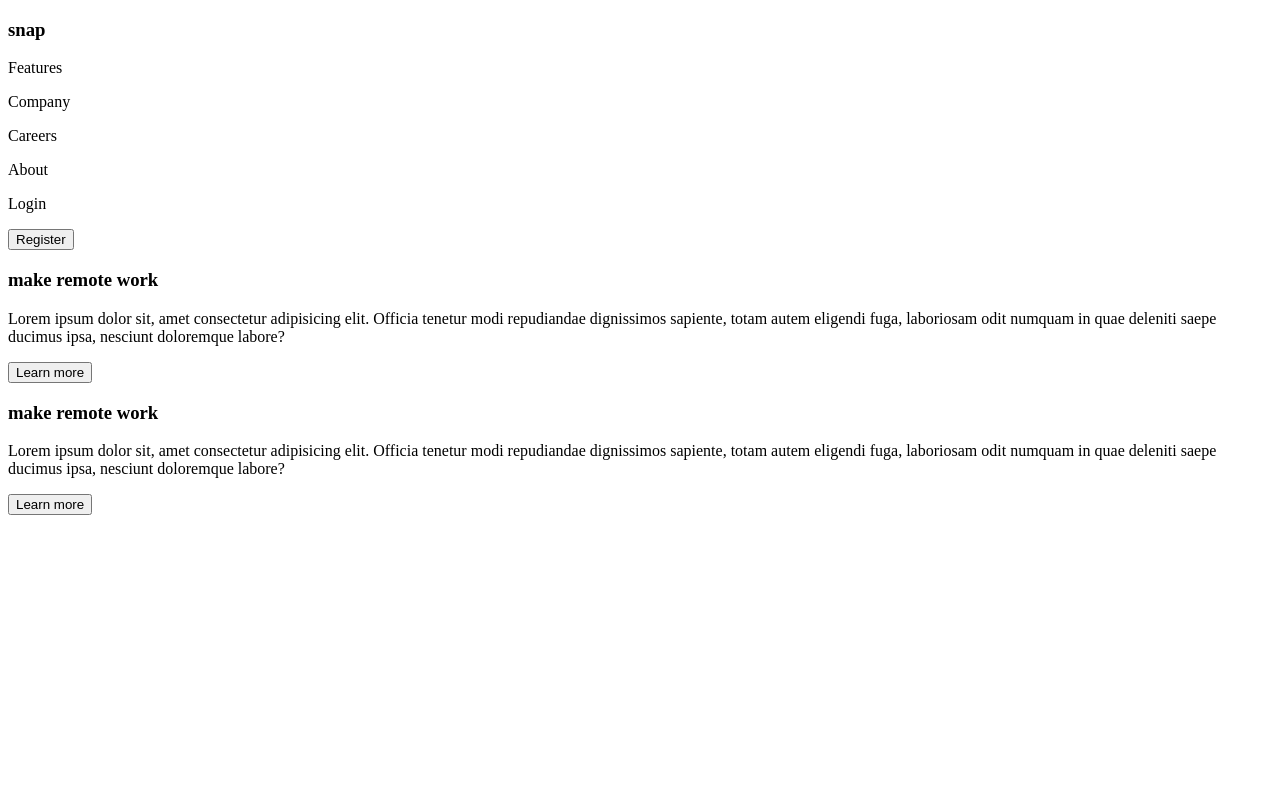
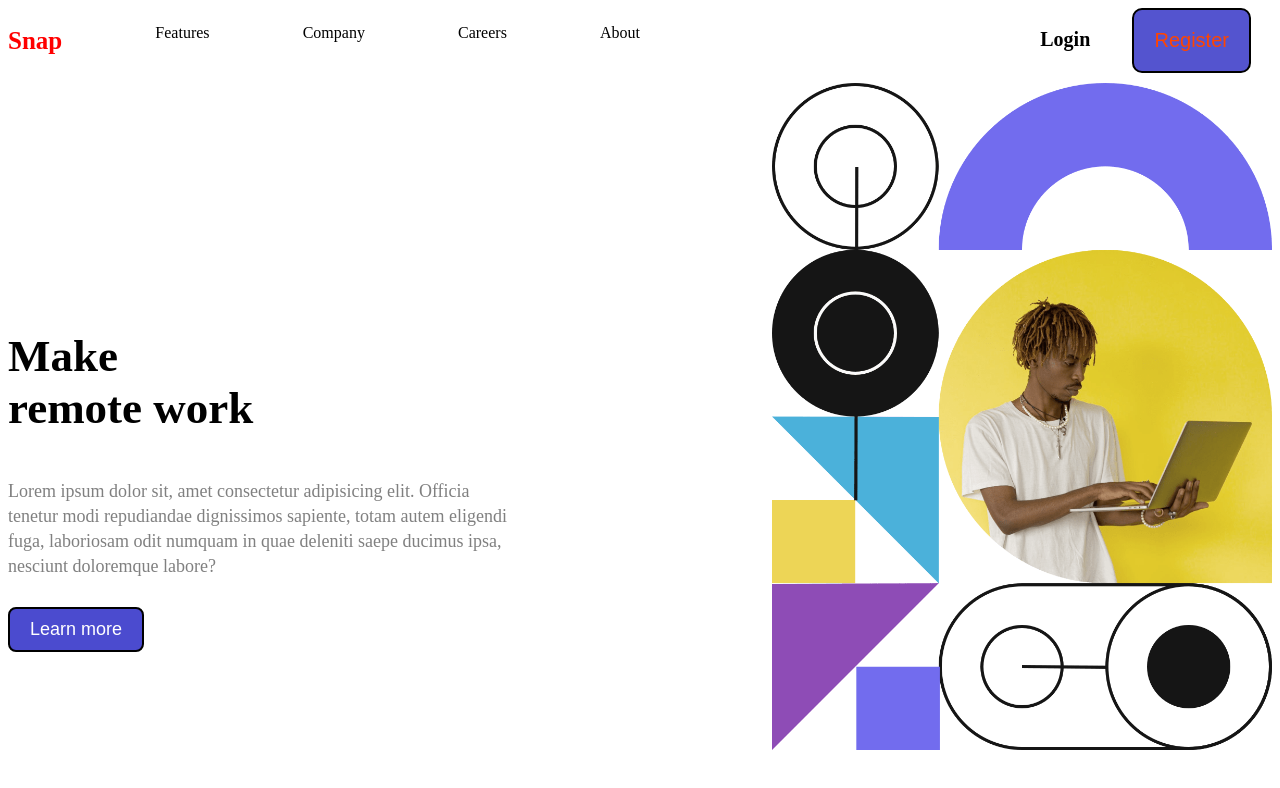
Before and after one commit to 2ferdous12/make, a plain HTML site: page index.html in a window 1280 px wide. Drawn offline with Linux system fonts and the light colour scheme.

Commit message:
added all style updated

```diff
--- a/index.html
+++ b/index.html
@@ -10,7 +10,7 @@
     <header>
         <div class="container">
             <div class="snap-section">
-            <h3>snap</h3>
+            <h3><span>Snap</span></h3>
             <p>Features</p>
             <p>Company</p>
             <p>Careers</p>
@@ -28,7 +28,7 @@
         <div class="make-container">
             <div class="text-section">
                 <h3>
-                    make remote work
+                    Make remote work
                 </h3>
 
                 <p>Lorem ipsum dolor sit, amet consectetur adipisicing
@@ -40,16 +40,8 @@
             </div>
 
             <div class="text-section-1">
-                <h3>
-                    make remote work
-                </h3>
+               <img src="image/image-hero-desktop.png" alt="">
 
-                <p>Lorem ipsum dolor sit, amet consectetur adipisicing
-                    elit. Officia tenetur modi repudiandae dignissimos
-                    sapiente, totam autem eligendi fuga, laboriosam odit
-                     numquam in quae deleniti
-                     saepe ducimus ipsa, nesciunt doloremque labore?</p>
-                     <button>Learn more</button>
             </div>
         </div>
     </section>
--- a/style/style.css
+++ b/style/style.css
@@ -0,0 +1,108 @@
+.container{
+    display: flex;
+    justify-content: space-between;
+
+}
+
+.snap-section{
+    width: 50%;
+    display: flex;
+    justify-content: space-between;
+
+}
+
+.login-section{
+    justify-content: space-around;
+    display: flex;
+    width: 20%;
+ }
+
+.make-container{
+    display: flex;
+    justify-content: space-between;
+    max-width: 1560px;
+    width: 100%;
+margin: 10px auto;
+align-items: center;
+}
+.text-section{
+max-width: 500px;
+width: 100%;
+}
+
+.text-section h3{
+    max-width: 250px;
+    width: 100%;
+    font-size: 45px;
+    font-weight: bold;
+}
+
+.text-section p{
+    color: gray;
+    line-height: 25px;
+    font-size: 18px;
+}
+
+.text-section button{
+    font-size: 18px;
+    color: white;
+    background-color: rgb(75, 75, 207);
+    padding: 10px 20px 10px 20px;
+    border-style: solid;
+    border-radius: 8px;
+    margin-top: 10px;
+}
+.text-section-1{
+max-width: 500px;
+width: 100%;
+
+}
+
+.text-section-1 img{
+    width: 100%;
+    margin-bottom: 100px;
+}
+
+.snap-section span{
+    color: red;
+    font-weight: bold;
+    font-size: 25px;
+}
+.login-section p{
+font-size: 20px;
+font-weight: bold;
+}
+.login-section button{
+    color: orangered;
+    font-size: 20px;
+    background-color: rgb(84, 84, 207);
+    padding: 5px 20px 5px 20px;
+    border-radius: 10px;
+    border-style: solid;
+}
+
+@media screen and (max-width:576px) {
+.container{
+flex-direction: column;
+
+}
+
+.snap-section p{
+    padding: 20px;
+}
+.make-container{
+flex-direction: column;
+}
+
+.text-section-1 img{
+margin-top: 20px;
+}
+.login-section p{
+   margin-left: 50px;
+    }
+.snap-section span{
+    color: rgb(0, 110, 255);
+    font-weight: bold;
+    font-size: 25px;
+}
+}
```
Also changed, not shown: image/image-hero-desktop.png (added).
